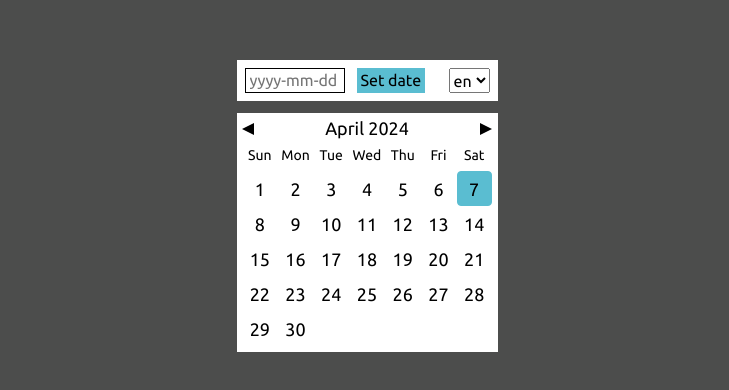
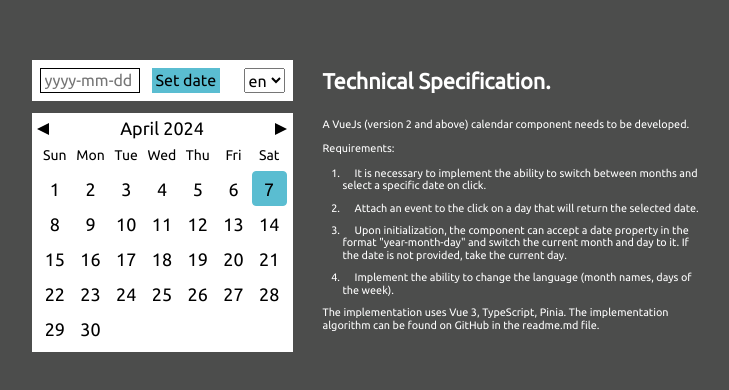
Before and after one commit to VillemanArm/calendar_vue3_ts, a Vue app: page / in a window 1280 px wide. Shown: the part 194-584 px from the top of the page, without its empty margins (273-1002 px from the left). Built offline with nearby package versions, Linux system fonts and the light colour scheme.

Commit message:
feat: add description block

```diff
--- a/src/App.vue
+++ b/src/App.vue
@@ -4,26 +4,44 @@ import Calendar from './components/Calendar.vue'
 import { reactive, ref, computed, onMounted, onUpdated, watch } from 'vue'
 import CalendarSettings from '@/components/CalendarSettings.vue';
 import { useAppStore } from './stores/App';
+import lang from '@/langs/appLangs'
 
 const app = useAppStore()
 
 </script>
 
 <template>
-  <div class="app-container">
-    <CalendarSettings/>
-    <Calendar @day-click="(date) => {console.log(date)}" :transferredDate="app.transferredDate"/>
+  <div class="app__container">
+    <div class="app__calendar-wrap">
+      <div class="app__calendar">
+        <CalendarSettings/>
+        <Calendar
+          @day-click="(date) => {console.log(date)}" :transferredDate="app.transferredDate"
+        />
+      </div>
+    <div class="app__calendar-description" v-html="lang.description[app.lang]"></div>
+    </div>
   </div>
 </template>
 
 <style scoped lang="sass">
+  @import '@/assets/styles/constants.sass'
 
-  .app-container
+  .app__container
     width: 100vw
     min-height: 100vh
     display: flex
     justify-content: center
     align-items: center
-    flex-direction: column
+
+  .app__calendar-wrap
+    display: flex
+    gap: 30px
+    align-items: center
+
+  .app__calendar-description
+    max-width: 380px
+
+    color: $secondary-font-color
 
 </style>
--- a/src/assets/styles/constants.sass
+++ b/src/assets/styles/constants.sass
@@ -1,4 +1,5 @@
 $primary-font-color: #000
+$secondary-font-color: #fff
 
 $background-color: #4c4d4c
 $block-background-color: #fff
--- a/src/assets/styles/main.sass
+++ b/src/assets/styles/main.sass
@@ -41,6 +41,18 @@ button
         background-color: transparent
         border: 1px solid $light-blue
 
+h1
+    margin: 0 0 24px 0
+
+p
+    margin-bottom: 12px
+
+li
+    margin: 0 0 10px 20px
+
+
+    text-indent: 12px
+
 @media (max-width: 768px)
     html
         font-size: 2.6315789473684212vw
--- a/src/components/Calendar.vue
+++ b/src/components/Calendar.vue
@@ -135,5 +135,4 @@ watch(transferredDate, () => {
 	.calendar__selected-day
 		background-color: $light-blue
 
-
 </style>
--- /dev/null
+++ b/src/langs/appLangs.ts
@@ -0,0 +1,28 @@
+const content = {
+    description: {
+        en: `
+            <h1>Technical Specification.</h1>
+            <p>A VueJs (version 2 and above) calendar component needs to be developed.</p>
+            <p>Requirements:</p>
+            <ol>
+            <li>It is necessary to implement the ability to switch between months and select a specific date on click.</li>
+            <li>Attach an event to the click on a day that will return the selected date.</li>
+            <li>Upon initialization, the component can accept a date property in the format "year-month-day" and switch the current month and day to it. If the date is not provided, take the current day.</li>
+            <li>Implement the ability to change the language (month names, days of the week).</li>
+            </ol>
+            <p>The implementation uses Vue 3, TypeScript, Pinia. The implementation algorithm can be found on GitHub in the readme.md file.</p>
+            `,
+        ru: `<h1>Техническое задание.</h1>
+            <p>Необходимо разработать на VueJs (2 версии и выше) компонент-календарь.</p>
+            <p>Требования:</p>
+            <ol>
+            <li>Нужно сделать возможность переключения месяцев, а так же выбора конкретной даты при клике.</li>
+            <li>На клик по дню повесить событие, которое будет возвращать выбранную дату.</li>
+            <li>При инициализации компонент может принимать свойство даты в формате "год-месяц-день" и переключать текущий месяц и день на нее. Если дата не передана, то берем текущий день.</li>
+            <li>Реализовать возможность смены языка (название месяцев, дней недели).</li>
+            </ol>
+            <p>В реализации использованы Vue 3, TypeScript, Pinia. Алгоритм реализации можно посмотреть на GitHub в файле readme.md</p>`,
+    },
+}
+
+export default content
```
Also changed, not shown: 2 other files (tests, documents, lock files or other folders).
